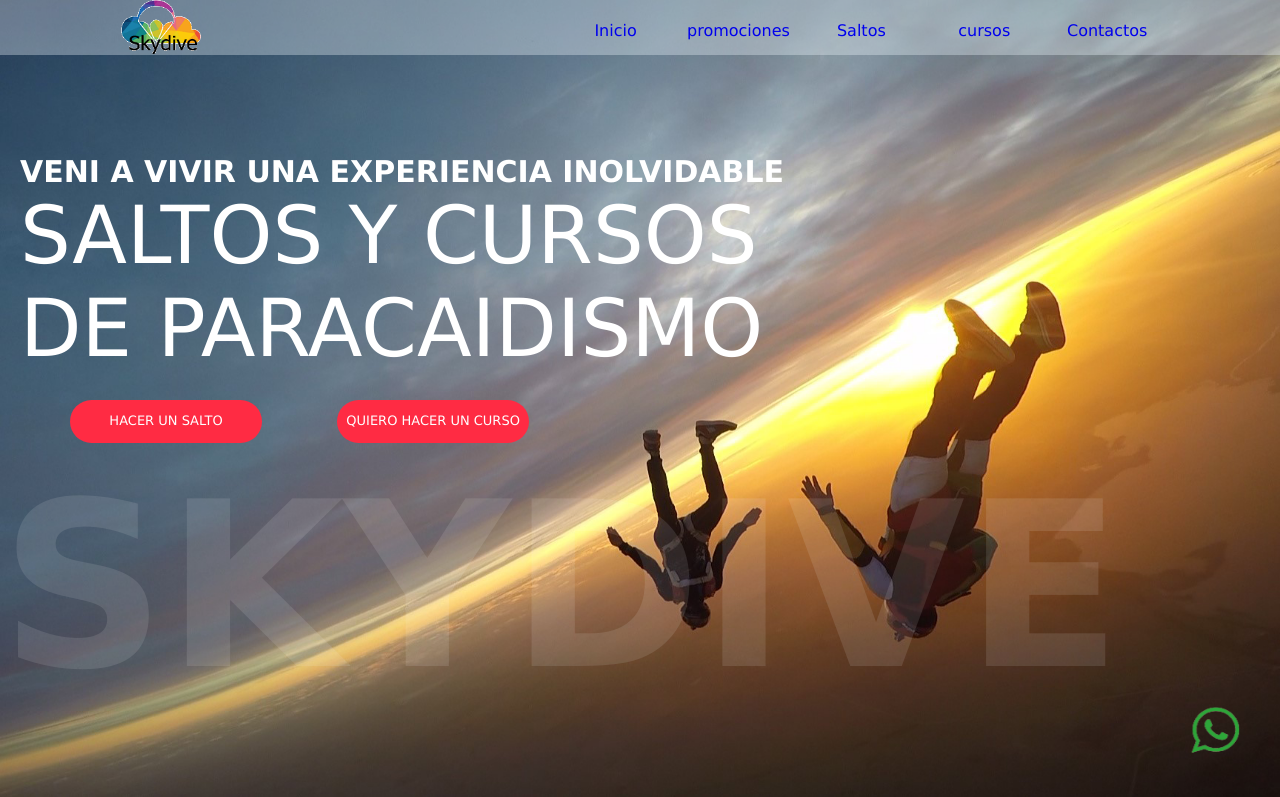
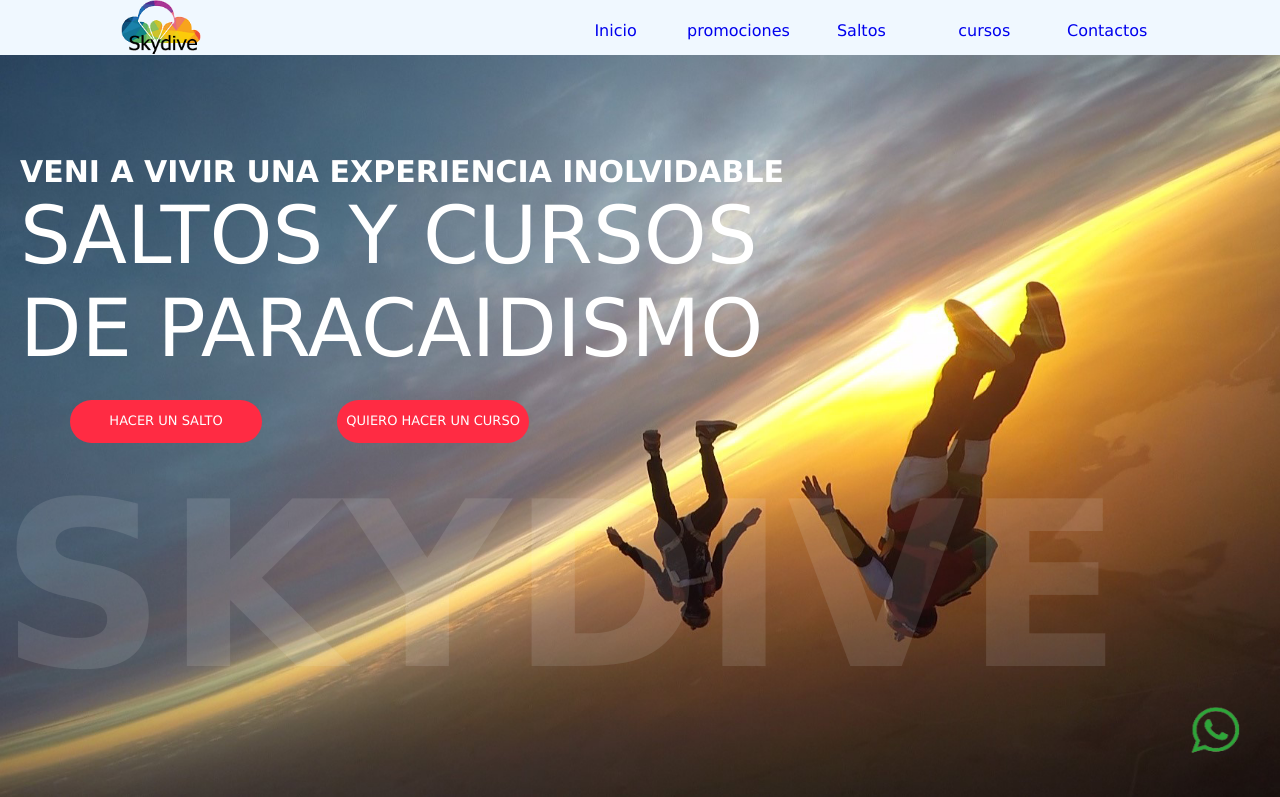
Before and after one commit to Evepe/preentrega_dos_pereyra, a plain HTML site: page index.html in a window 1280 px wide. Shown: the top 797 px of the page. Drawn offline with Linux system fonts and the light colour scheme.

Commit message:
primer cambio

```diff
--- a/CSS/styles.css
+++ b/CSS/styles.css
@@ -32,7 +32,7 @@ a {
     grid-template-columns: 200px auto;
     justify-content: space-around;
     align-items: center;
-    background-color: rgba(240, 248, 255, 0.341);
+    background-color: rgb(240, 248, 255);
 }
 
 .main_header_nav {
@@ -53,6 +53,7 @@ a {
     background-color: black;
     border-radius: 15px;
     color: white;
+    padding: 5px;
 }
 
 
--- a/index.html
+++ b/index.html
@@ -40,9 +40,9 @@
     <!-- fin header -->
     <!-- Inicio contenido princiapal -->
     <main class="main_principal">
-        <section class="main_principal_parallax">
+        <div class="main_principal_parallax">
             <P class="main_principal_textbackground">SKYDIVE</P>
-            <div class="main_principal_wrapper">
+            <article class="main_principal_wrapper">
                 <h1>VENI A VIVIR UNA EXPERIENCIA INOLVIDABLE</h1>
                 <p class="main_principal_wrapper_paragrap">SALTOS Y CURSOS</p>
                 <p class="main_principal_wrapper_paragrap">DE PARACAIDISMO</p>
@@ -50,7 +50,8 @@
                     <a class="main_principal_wrapper-cta_salto" href="salto_bautismo.html">HACER UN SALTO</a>
                     <a class="main_principal_wrapper-cta_curso" href="cursos.html">QUIERO HACER UN CURSO</a>
                 </div>
-        </section>
+            </div>
+        </div>
 
         <!-- Fin contenido principal -->
         <!-- Inicio de nosotros -->
```
Lines whose indentation alone changed are shown as unchanged.
